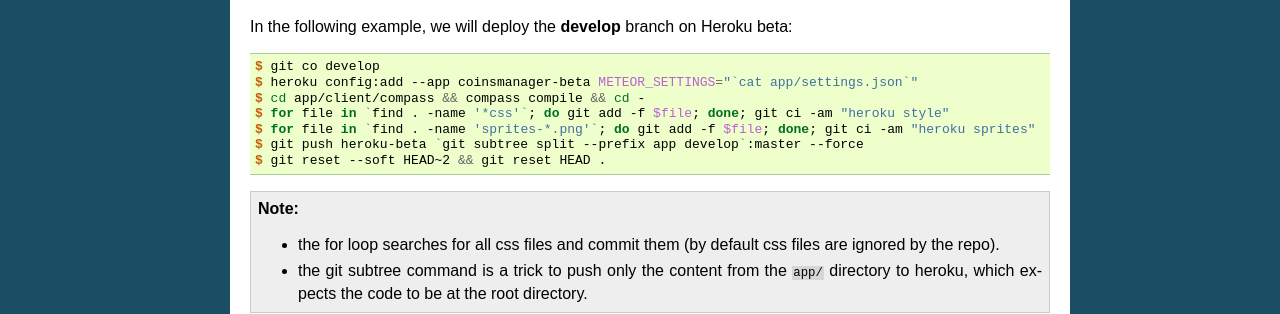
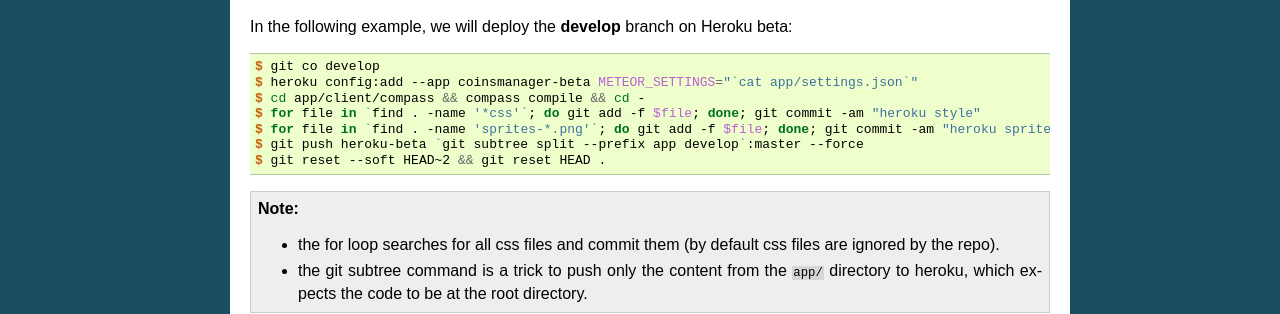
Before and after one commit to CoinsManager/CoinsManager, a Sphinx documentation site: the page built from docs/Contributions/3_code.rst, in a window 1280 px wide and 900 px high, scrolled down 5104 px. Shown: the part 183-497 px from the top of the window. Built offline with Sphinx 7.4.7, drawn with Linux system fonts in a browser that asks for light colours; formulas are drawn with MathJax 3.

Commit message:
comment beta message

```diff
--- a/docs/Contributions/3_code.rst
+++ b/docs/Contributions/3_code.rst
@@ -194,8 +194,8 @@ In the following example, we will deploy the **develop** branch on Heroku beta:
     $ git co develop
     $ heroku config:add --app coinsmanager-beta METEOR_SETTINGS="`cat app/settings.json`"
     $ cd app/client/compass && compass compile && cd -
-    $ for file in `find . -name '*css'`; do git add -f $file; done; git ci -am "heroku style"
-    $ for file in `find . -name 'sprites-*.png'`; do git add -f $file; done; git ci -am "heroku sprites"
+    $ for file in `find . -name '*css'`; do git add -f $file; done; git commit -am "heroku style"
+    $ for file in `find . -name 'sprites-*.png'`; do git add -f $file; done; git commit -am "heroku sprites"
     $ git push heroku-beta `git subtree split --prefix app develop`:master --force
     $ git reset --soft HEAD~2 && git reset HEAD .
 
```
Also changed, not shown: 1 other file.
